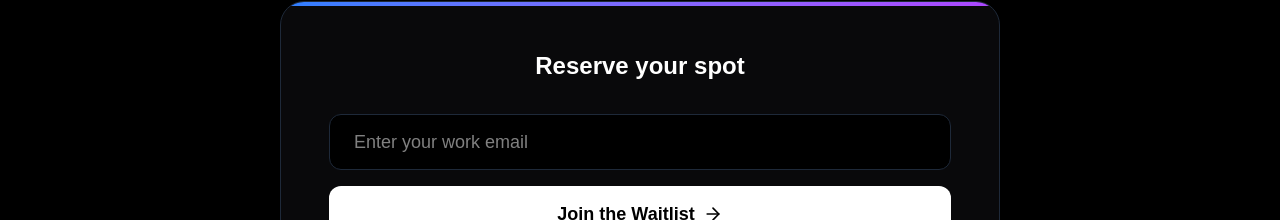
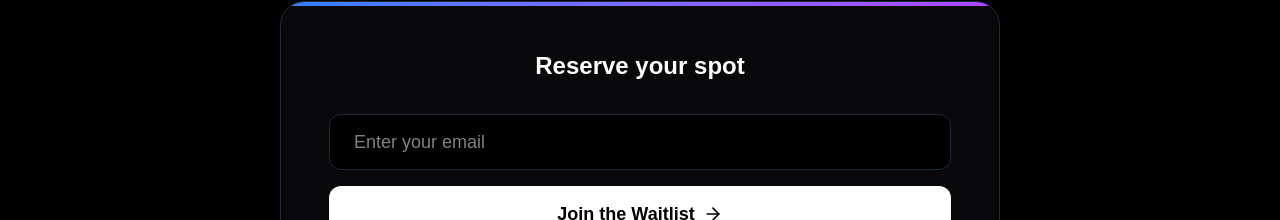
Before and after one commit to auralixai/hmu-ai, a Next.js app: page /waitlist in a window 1280 px wide. Shown: the part 481-701 px from the top of the page. Built offline with nearby package versions, Linux system fonts and the light colour scheme.

Commit message:
update: change waitlist email placeholder

```diff
--- a/src/app/waitlist/page.tsx
+++ b/src/app/waitlist/page.tsx
@@ -52,7 +52,7 @@ export default function Waitlist() {
           <form className="flex flex-col gap-4">
             <input
               type="email"
-              placeholder="Enter your work email"
+              placeholder="Enter your email"
               className="w-full h-14 px-6 rounded-xl bg-black border border-gray-800 focus:border-blue-500 focus:ring-1 focus:ring-blue-500 transition-all outline-none text-lg"
               required
             />
```
